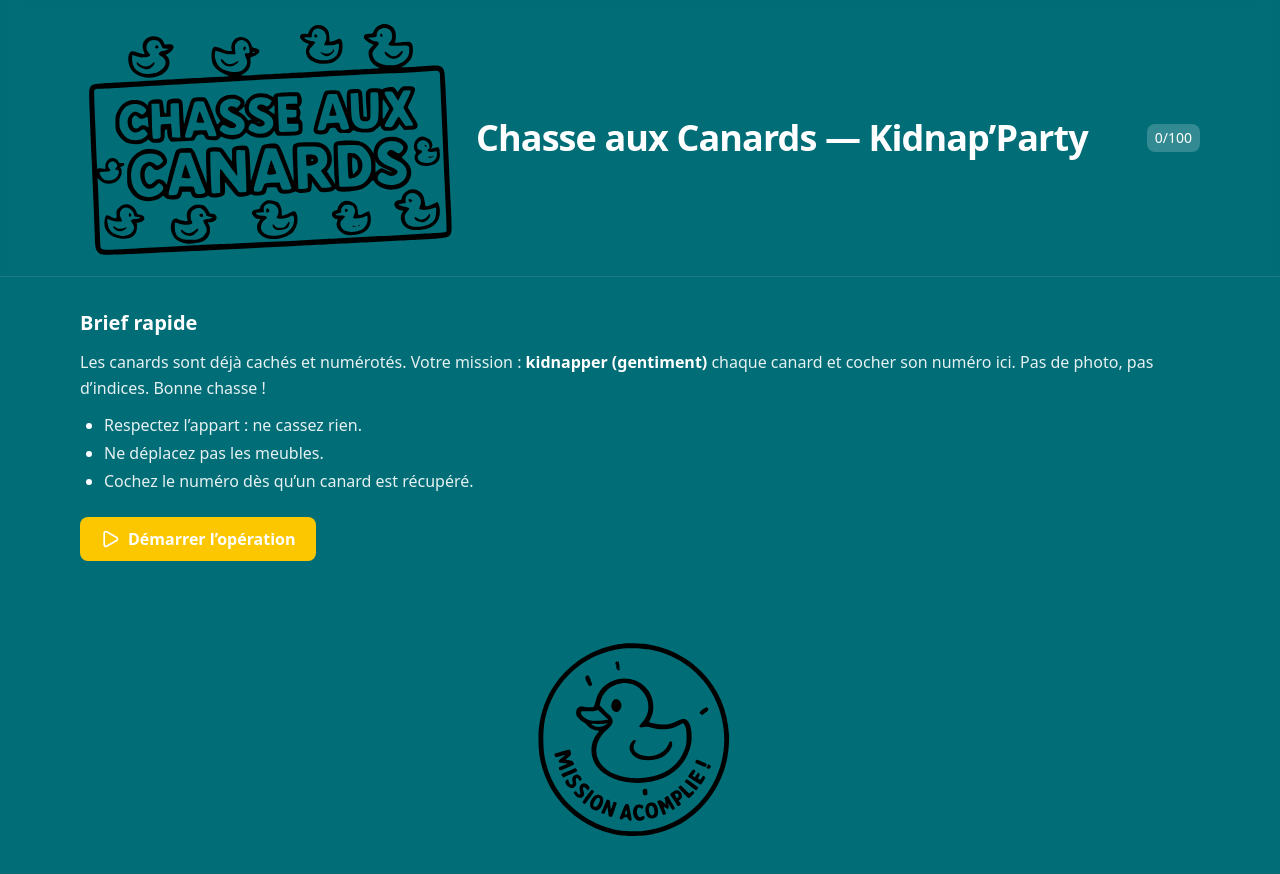
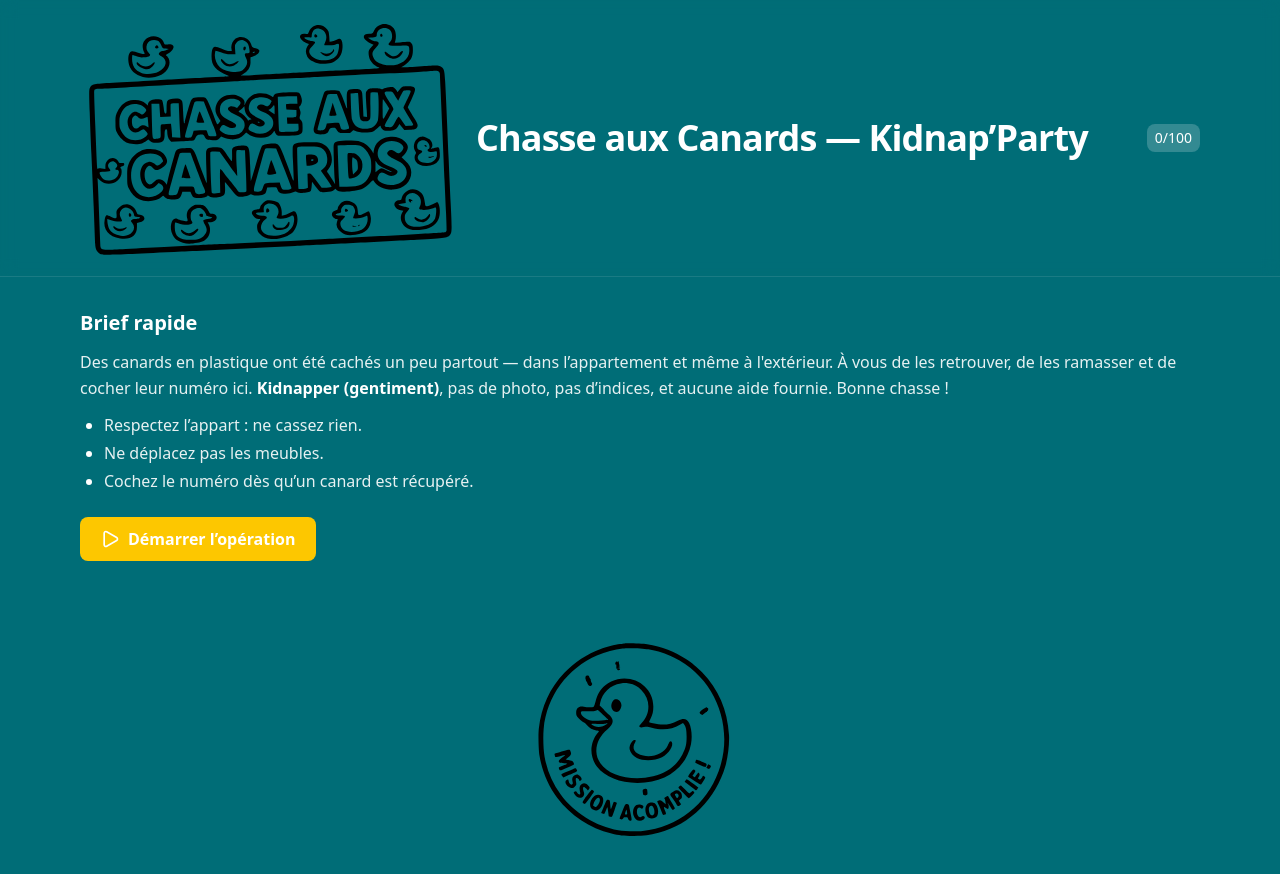
Before and after one commit to alexcorceiro/duck_challenge, a React (Vite) app: page / in a window 1280 px wide. Shown: the top 874 px of the page. Built offline with nearby package versions, Linux system fonts and the light colour scheme.

Commit message:
versions 1.9

```diff
--- a/src/App.tsx
+++ b/src/App.tsx
@@ -386,10 +386,11 @@ function submitQuiz(answers: QuizAnswers) {
           </div>
 
 <p className="leading-relaxed text-white/90">
-      Les canards sont déjà cachés et numérotés. Votre mission :
-      <strong className="text-white"> kidnapper (gentiment)</strong> chaque canard et cocher son numéro ici.
-      Pas de photo, pas d’indices. Bonne chasse !
-    </p>
+  Des canards en plastique ont été cachés un peu partout — dans l’appartement et même à l'extérieur.
+  À vous de les retrouver, de les ramasser et de cocher leur numéro ici.
+  <strong className="text-white"> Kidnapper (gentiment)</strong>, pas de photo, pas d’indices, et aucune aide fournie.
+  Bonne chasse !
+</p>
 
 
           <ul className="list-disc list-outside pl-6 space-y-1 text-white/90 marker:text-white">
```
